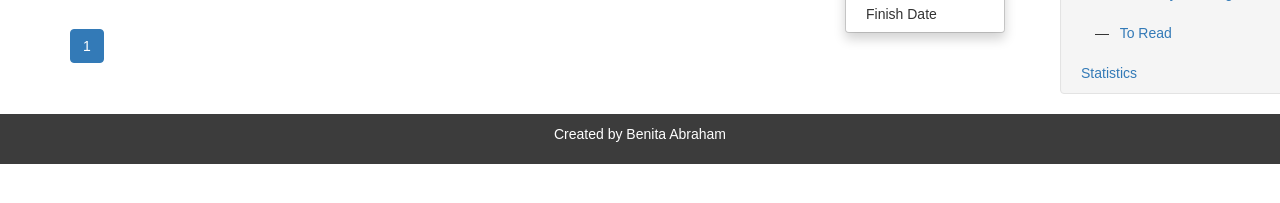
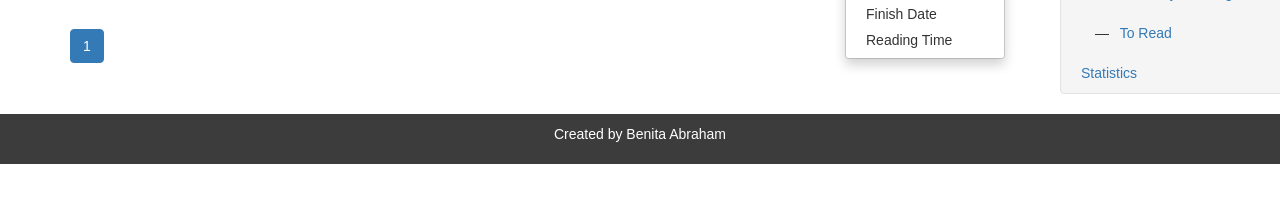
Before and after one commit to beniabra/readinglog, a Django app: page /bookshelves/view/2/1/1 in a window 1280 px wide, after a click on "Sort By". Shown: the part 423-626 px from the top of the page. Run offline with Django 4.2, Linux system fonts and the light colour scheme; data comes from the database, SQL or seed files in the repository; data that the repository does not hold is empty; some libraries are stand-ins or nearby versions.

Commit message:
Sort by reading time

```diff
--- a/main/templates/main/shelf.html
+++ b/main/templates/main/shelf.html
@@ -17,6 +17,7 @@
         <li><a href="{% url 'shelf' id=shelf.id page=1 sort='rating' %}">Rating</a></li>
         <li><a href="{% url 'shelf' id=shelf.id page=1 sort='start_date' %}">Start Date</a></li>
         <li><a href="{% url 'shelf' id=shelf.id page=1 sort='finish_date' %}">Finish Date</a></li>
+        <li><a href="{% url 'shelf' id=shelf.id page=1 sort='reading_time' %}">Reading Time</a></li>
       </ul>
     </div></div>
     {% for book in books|paginate:currPage %}
--- a/main/views.py
+++ b/main/views.py
@@ -1,10 +1,11 @@
 import datetime
 from django.shortcuts import render, redirect
 from .models import Bookshelf, Book
-from .forms import EditDetails
 from .requests import setTitleAndAuthor
 from datetime import date
+from django.db.models import F, ExpressionWrapper, DurationField
 import requests
+
 
 
 def home(response):
@@ -246,6 +247,10 @@ def shelf(response, id, page, sort):
         books = s.book_set.all().order_by('start_date')
     elif sort == "finish_date":
         books = s.book_set.all().order_by('-finish_date')
+    elif sort == "reading_time":
+        books = s.book_set.all().annotate(
+            reading_duration = ExpressionWrapper(F('finish_date') - F('start_date'), output_field = DurationField())
+        ).order_by('reading_duration')
     else:
         books = s.book_set.all()
     return render(response, "main/shelf.html", {"shelf": s, "books": books, "shelf_id": s_id, "pages": range(pages), "currPage": page, "sort": sort})
```
